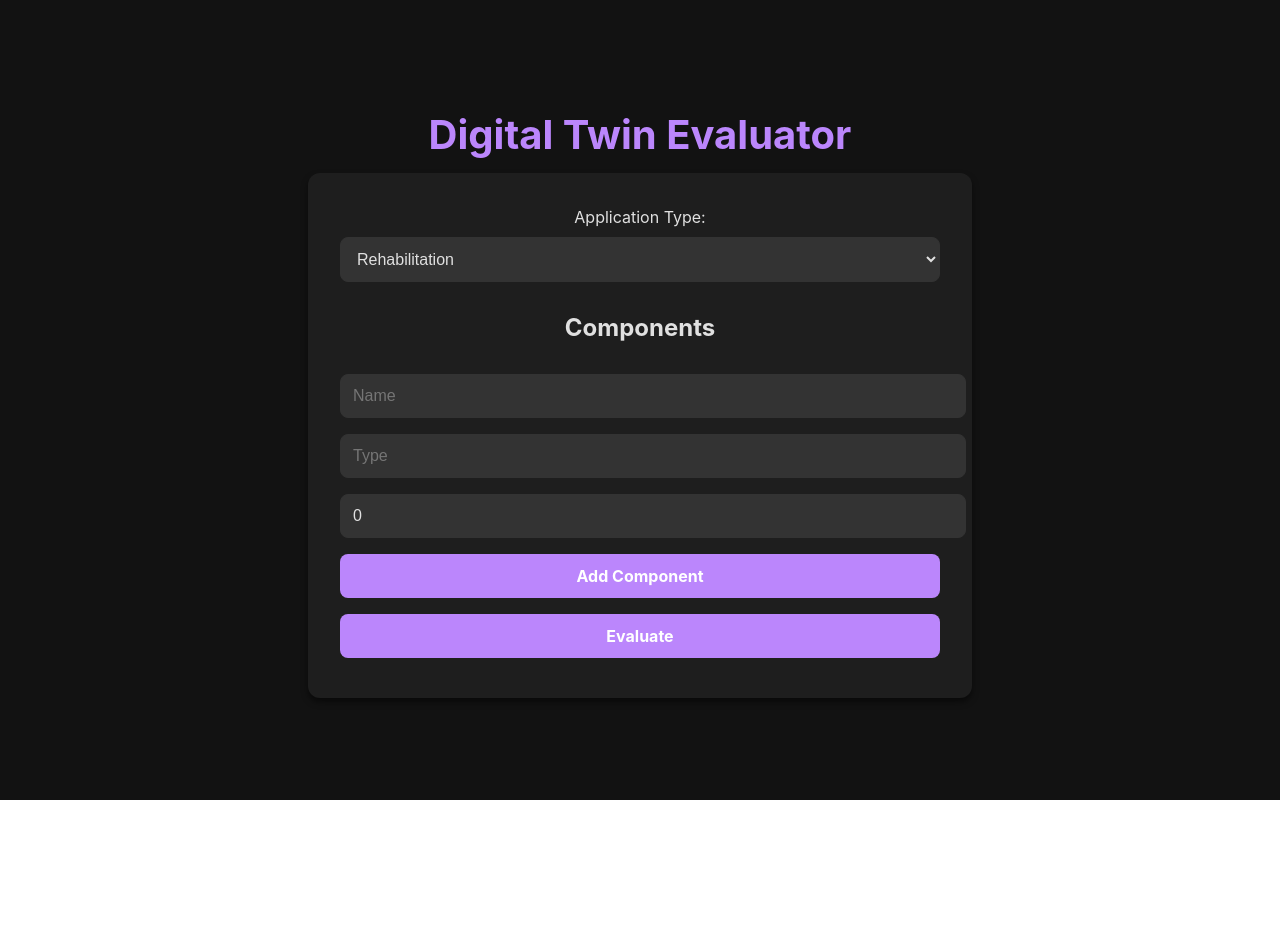
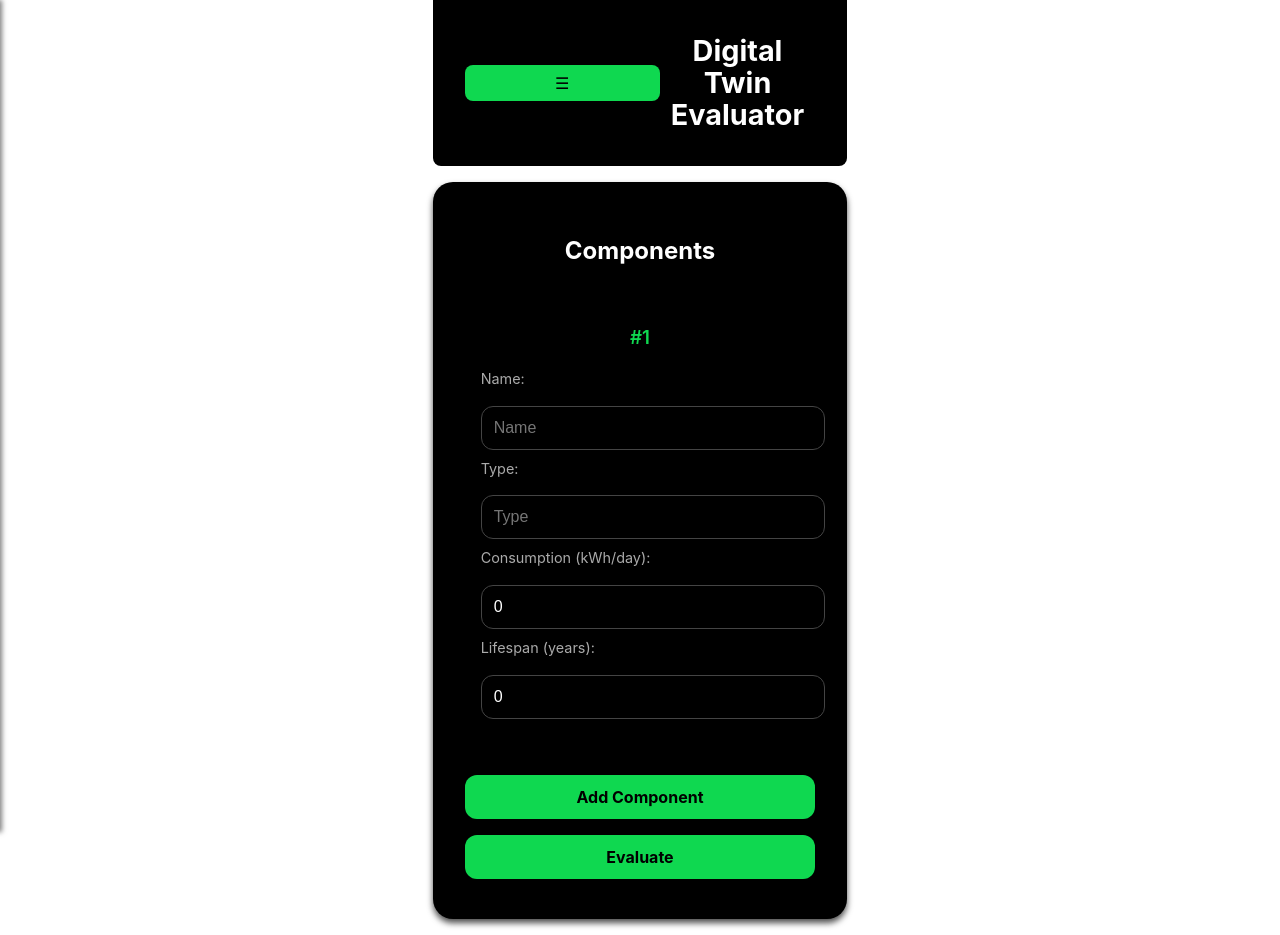
Before and after one commit to eucinovacaoportugal/CTDT-D, a React (Vite) app in the folder frontend/: page / in a window 1280 px wide. Before the commit the page ends 800 px from the top, so only its background shows below. Built offline with nearby package versions, Linux system fonts and the light colour scheme.

Commit message:
front changes

```diff
--- a/frontend/src/App.css
+++ b/frontend/src/App.css
@@ -1,7 +1,7 @@
 body {
   font-family: 'Inter', sans-serif;
-  background-color: #121212;
-  color: #e0e0e0;
+  background-color: #fff;
+  color: #fff;
   margin: 0;
   padding: 0;
   box-sizing: border-box;
@@ -10,23 +10,76 @@ body {
 #root {
   max-width: 1280px;
   margin: 0 auto;
-  padding: 2rem;
+  padding: 0;
   text-align: center;
 }
 
-h1 {
-  color: #bb86fc;
-  font-size: 2.5rem;
+header {
+  display: flex;
+  justify-content: space-between;
+  align-items: center;
+  background-color: #000;
+  padding: 1rem 2rem;
+  color: #fff;
+  border-bottom-left-radius: 8px;
+  border-bottom-right-radius: 8px;
+}
+
+header h1 {
+  font-size: 1.8rem;
+}
+
+.sidebar {
+  position: fixed;
+  left: 0;
+  top: 0;
+  width: 300px;
+  height: 100%;
+  background-color: #111;
+  color: #fff;
+  padding: 1rem;
+  box-shadow: 2px 0 5px rgba(0, 0, 0, 0.5);
+  transform: translateX(-100%);
+  transition: transform 0.3s ease;
+}
+
+.sidebar.open {
+  transform: translateX(0);
+}
+
+.sidebar h2 {
   margin-bottom: 1rem;
+  color: #fff;
+}
+
+.sidebar ul {
+  list-style: none;
+  padding: 0;
+}
+
+.sidebar li {
+  margin: 0.5rem 0;
+  padding: 0.5rem;
+  background: #222;
+  border-radius: 8px;
+}
+
+.toggle-btn {
+  background-color: #0fd850;
+  color: #000;
+  padding: 0.5rem 1rem;
+  border: none;
+  border-radius: 8px;
+  cursor: pointer;
 }
 
 form {
-  background: #1e1e1e;
+  background: #000;
   padding: 2rem;
   margin: 1rem auto;
-  border-radius: 12px;
-  box-shadow: 0 4px 6px rgba(0, 0, 0, 0.5);
-  max-width: 600px;
+  border-radius: 20px;
+  box-shadow: 0 4px 6px rgba(0, 0, 0, 0.7);
+  max-width: 800px;
 }
 
 input, select, button {
@@ -34,15 +87,16 @@ input, select, button {
   margin: 0.5rem 0;
   padding: 0.75rem;
   font-size: 1rem;
-  border-radius: 8px;
-  border: 1px solid #333;
-  background-color: #333;
-  color: #e0e0e0;
+  border-radius: 12px;
+  border: 1px solid #444;
+  background-color: #000;
+  color: #fff;
+  transition: all 0.3s ease;
 }
 
 button {
-  background-color: #bb86fc;
-  color: white;
+  background-color: #0fd850;
+  color: #000;
   font-weight: bold;
   border: none;
   cursor: pointer;
@@ -50,24 +104,51 @@ button {
 }
 
 button:hover {
-  background-color: #9c72e9;
+  background-color: #1acb70;
 }
 
 .results {
   margin-top: 2rem;
   padding: 1rem;
-  background: #1e1e1e;
-  border-radius: 12px;
-  box-shadow: 0 4px 6px rgba(0, 0, 0, 0.5);
+  background: #000;
+  border-radius: 20px;
+  box-shadow: 0 4px 6px rgba(0, 0, 0, 0.7);
 }
 
 .results h2 {
   font-size: 1.5rem;
   margin-bottom: 1rem;
-  color: #bb86fc;
+  color: #0fd850;
 }
 
 .results p {
   font-size: 1rem;
   margin: 0.5rem 0;
 }
+
+.component-group {
+  margin-bottom: 1.5rem;
+  padding: 1rem;
+  border-radius: 12px;
+  background-color: #000;
+  box-shadow: 0 2px 4px rgba(0, 0, 0, 0.7);
+}
+
+.component-group h3 {
+  color: #0fd850;
+  margin-bottom: 1rem;
+  font-weight: 600;
+}
+
+label {
+  display: block;
+  margin-bottom: 0.5rem;
+  color: #aaa;
+  text-align: left;
+  font-size: 0.9rem;
+}
+
+input:focus, select:focus, button:focus {
+  outline: none;
+  box-shadow: 0 0 5px #0fd850;
+}
--- a/frontend/src/App.tsx
+++ b/frontend/src/App.tsx
@@ -15,9 +15,10 @@ interface EvaluationResults {
 }
 
 function App() {
-  const [application, setApplication] = useState('rehabilitation');
   const [components, setComponents] = useState<ComponentData[]>([{ name: '', type: '', consumption: 0, lifespan: 0 }]);
   const [results, setResults] = useState<EvaluationResults | null>(null);
+  const [history, setHistory] = useState<EvaluationResults[]>([]);
+  const [sidebarOpen, setSidebarOpen] = useState(false);
 
   const addComponent = () => {
     setComponents([...components, { name: '', type: '', consumption: 0, lifespan: 0 }]);
@@ -34,13 +35,14 @@ function App() {
       const response = await fetch('http://127.0.0.1:5001/evaluate', {
         method: 'POST',
         headers: { 'Content-Type': 'application/json' },
-        body: JSON.stringify({ application, components })
+        body: JSON.stringify({ components })
       });
       if (!response.ok) {
         throw new Error('Failed to fetch results');
       }
       const data: EvaluationResults = await response.json();
       setResults(data);
+      setHistory([...history, data]);
     } catch (error) {
       console.error('Error evaluating digital twin:', error);
       alert('Failed to evaluate digital twin. Please check the input and server connection.');
@@ -49,35 +51,52 @@ function App() {
 
   return (
     <div className="App">
-      <h1>Digital Twin Evaluator</h1>
+      <header>
+      <button className="toggle-btn" onClick={() => setSidebarOpen(!sidebarOpen)}>
+          {sidebarOpen ? '☰' : '☰'}
+        </button>
+        <h1>Digital Twin Evaluator</h1>
+      </header>
+      <div className={`sidebar ${sidebarOpen ? 'open' : ''}`}>
+        <h2>History</h2>
+        <ul>
+          {history.map((entry, index) => (
+            <li key={index}>Score: {entry.final_score} - {entry.classification}</li>
+          ))}
+        </ul>
+      </div>
       <form>
-        <label>Application Type:</label>
-        <select value={application} onChange={(e) => setApplication(e.target.value)}>
-          <option value="satellite">Satellite</option>
-          <option value="rehabilitation">Rehabilitation</option>
-        </select>
-
         <h2>Components</h2>
         {components.map((component, index) => (
-          <div key={index}>
+          <div key={index} className="component-group">
+            <h3>#{index + 1}</h3>
+            <label>Name:</label>
             <input
               type="text"
               placeholder="Name"
               value={component.name}
               onChange={(e) => handleComponentChange(index, 'name', e.target.value)}
             />
+            <label>Type:</label>
             <input
               type="text"
               placeholder="Type"
               value={component.type}
               onChange={(e) => handleComponentChange(index, 'type', e.target.value)}
             />
+            <label>Consumption (kWh/day):</label>
             <input
               type="number"
-              placeholder="Value (step 0.5)"
               step="0.5"
               value={component.consumption}
               onChange={(e) => handleComponentChange(index, 'consumption', parseFloat(e.target.value))}
+            />
+            <label>Lifespan (years):</label>
+            <input
+              type="number"
+              step="1"
+              value={component.lifespan}
+              onChange={(e) => handleComponentChange(index, 'lifespan', parseFloat(e.target.value))}
             />
           </div>
         ))}
```
Also changed, not shown: 1 other file (tests, documents, lock files or other folders).
